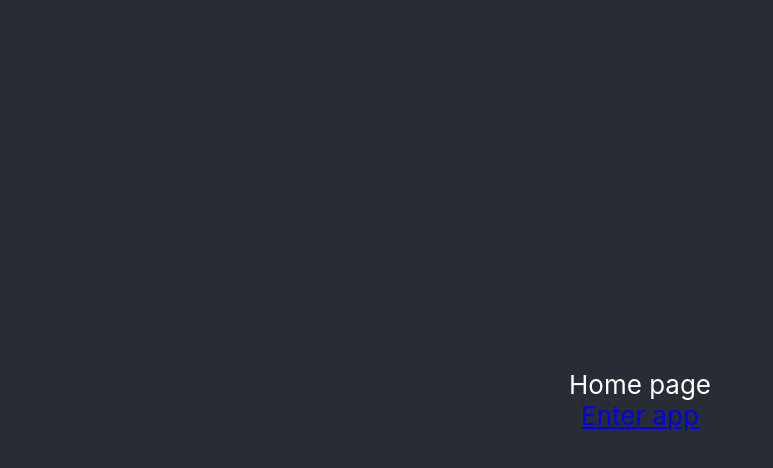
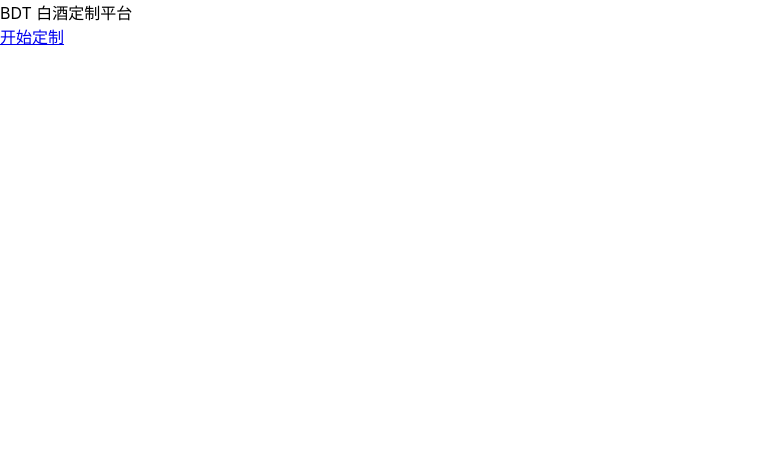
Before and after one commit to fuermosi777/bdt-web, a React (Create React App) app: page / in a window 1280 px wide. Shown: the top 468 px of the page, without its empty margins (0-773 px from the left). Built offline with nearby package versions, Linux system fonts and the light colour scheme.

Commit message:
Clean up, ready for dev

```diff
--- a/src/App.scss
+++ /dev/null
@@ -1,38 +0,0 @@
-.App {
-  text-align: center;
-}
-
-.App-logo {
-  height: 40vmin;
-  pointer-events: none;
-}
-
-@media (prefers-reduced-motion: no-preference) {
-  .App-logo {
-    animation: App-logo-spin infinite 20s linear;
-  }
-}
-
-.App-header {
-  background-color: #282c34;
-  min-height: 100vh;
-  display: flex;
-  flex-direction: column;
-  align-items: center;
-  justify-content: center;
-  font-size: calc(10px + 2vmin);
-  color: white;
-}
-
-.App-link {
-  color: #61dafb;
-}
-
-@keyframes App-logo-spin {
-  from {
-    transform: rotate(0deg);
-  }
-  to {
-    transform: rotate(360deg);
-  }
-}
--- a/src/App.tsx
+++ /dev/null
@@ -1,25 +0,0 @@
-import React from "react";
-
-import logo from "./logo.svg";
-import "./App.scss";
-
-function App() {
-  return (
-    <div className="App">
-      <header className="App-header">
-        <img src={logo} className="App-logo" alt="logo" />
-        <p>白酒定制！</p>
-        <a
-          className="App-link"
-          href="https://reactjs.org"
-          target="_blank"
-          rel="noopener noreferrer"
-        >
-          超牛逼！
-        </a>
-      </header>
-    </div>
-  );
-}
-
-export default App;
--- a/src/index.tsx
+++ b/src/index.tsx
@@ -1,7 +1,7 @@
 import React from "react";
 import ReactDOM from "react-dom/client";
 import "./index.css";
-import App from "./App.tsx";
+import App from "./pages/App.tsx";
 import HomePage from "./pages/HomePage.tsx";
 import reportWebVitals from "./reportWebVitals";
 import { createBrowserRouter, RouterProvider } from "react-router-dom";
--- /dev/null
+++ b/src/pages/App.scss
@@ -0,0 +1,3 @@
+.App {
+  text-align: center;
+}
--- /dev/null
+++ b/src/pages/App.tsx
@@ -0,0 +1,14 @@
+import React from "react";
+
+// import logo from "./logo.svg";
+import "./App.scss";
+
+function App() {
+  return (
+    <div className="App">
+
+    </div>
+  );
+}
+
+export default App;
--- a/src/pages/HomePage.scss
+++ b/src/pages/HomePage.scss
@@ -0,0 +1,3 @@
+.HomePage {
+
+}
--- a/src/pages/HomePage.tsx
+++ b/src/pages/HomePage.tsx
@@ -3,11 +3,9 @@ import "./HomePage.scss";
 
 function App() {
   return (
-    <div className="App">
-      <header className="App-header">
-        <div>Home page</div>
-        <a href={`/app`}>Enter app</a>
-      </header>
+    <div className="HomePage">
+      <div>BDT 白酒定制平台</div>
+      <a href={`/app`}>开始定制</a>
     </div>
   );
 }
```
Also changed, not shown: src/logo.svg (deleted), 1 other file (tests, documents, lock files or other folders).
